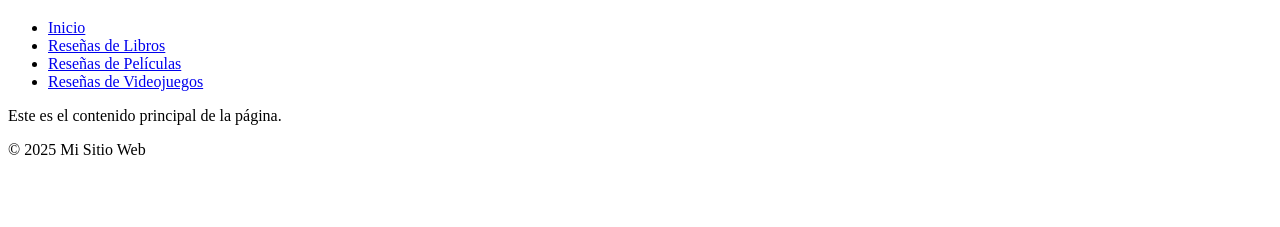
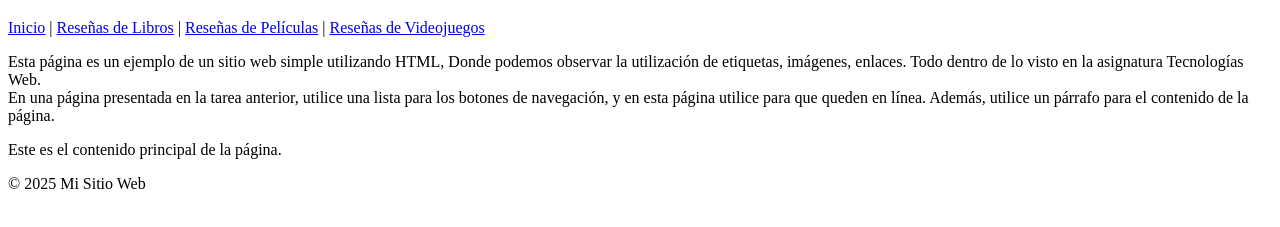
Before and after one commit to Wikelman-83/Tecnolog-as-Web, a plain HTML site: page Tarea/index.html in a window 1280 px wide. Shown: the part 61-288 px from the top of the page. Drawn offline with Linux system fonts and the light colour scheme.

Commit message:
Agregar cambios al Html

```diff
--- a/Tarea/index.html
+++ b/Tarea/index.html
@@ -1,21 +1,30 @@
 <!DOCTYPE html>
-<html lang="en">
+<html lang="es">
 <head>
 <meta charset="UTF-8">
-    <meta name="viewport" content="width=device-width, initial-scale=1.0">
 <title>Tecnologías Web</title>
 </head>
 <body>
 <header>
   <h1>Bienvenido a la Página Principal</h1>
   <nav>
-            <ul>
-                <li><a href="index.html">Inicio</a></li>
-                <li><a href="libros.html">Reseñas de Libros</a></li>
-                <li><a href="peliculas.html">Reseñas de Películas</a></li>
-                <li><a href="videojuegos.html">Reseñas de Videojuegos</a></li>
-            </ul>
+    <!-- Uso de <span> para que queden en línea -->
+    <span><a href="index.html">Inicio</a></span>
+    <span> | </span>
+    <span><a href="libros.html">Reseñas de Libros</a></span>
+    <span> | </span>
+    <span><a href="peliculas.html">Reseñas de Películas</a></span>
+    <span> | </span>
+    <span><a href="videojuegos.html">Reseñas de Videojuegos</a></span>
   </nav>
+  <p>     Esta página es un ejemplo de un sitio web simple utilizando HTML,
+     Donde podemos observar la utilización de etiquetas, imágenes, enlaces.
+     Todo dentro de lo visto en la asignatura Tecnologías Web.
+     <br>
+          En una página presentada en la tarea anterior, utilice una lista para los botones
+     de navegación, y en esta página utilice <span> para que queden en línea.
+          Además, utilice un párrafo para el contenido de la página.
+  </p>
 </header>
 <main>
   <p>Este es el contenido principal de la página.</p>
```
Lines whose indentation alone changed are shown as unchanged.
